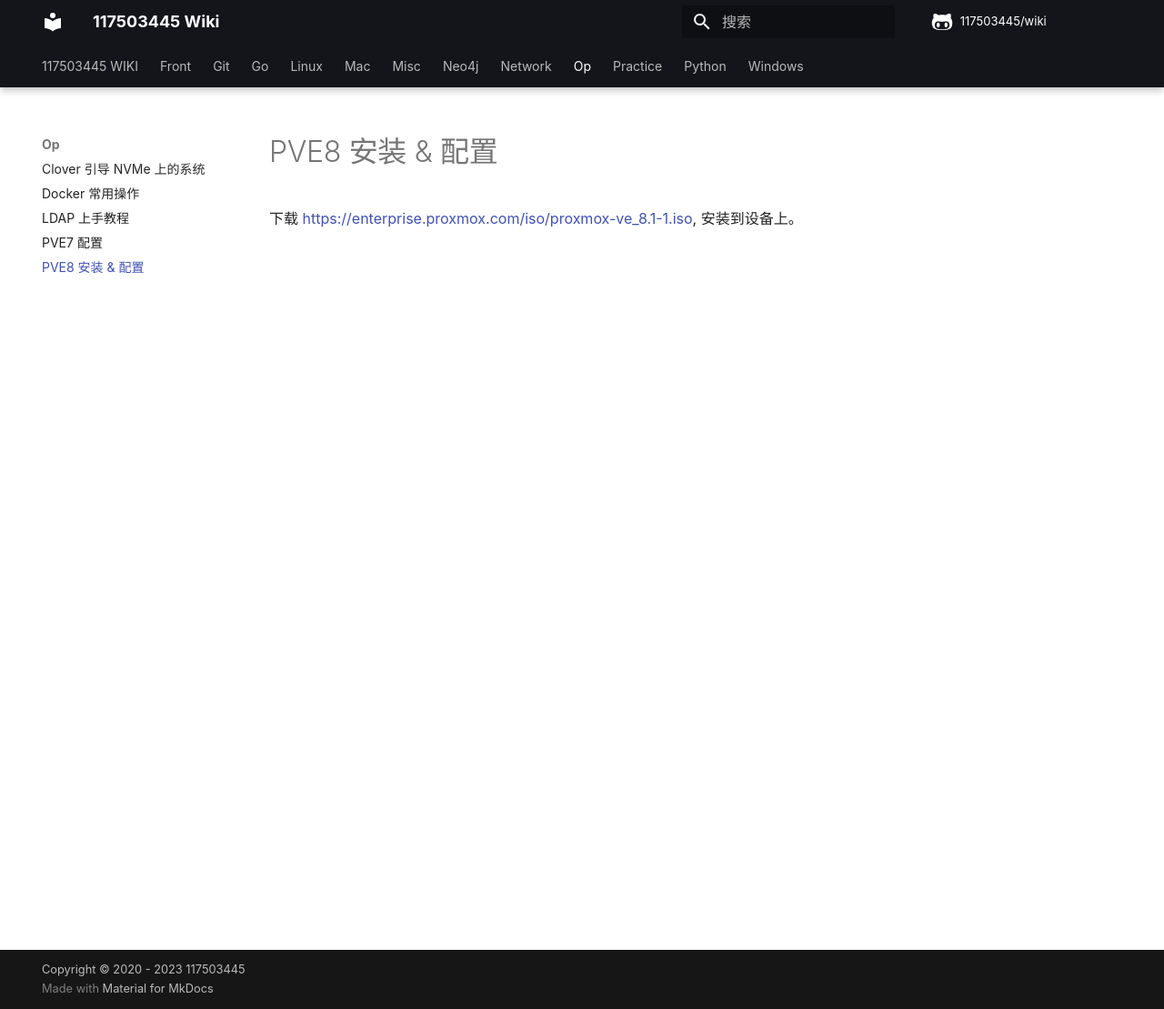
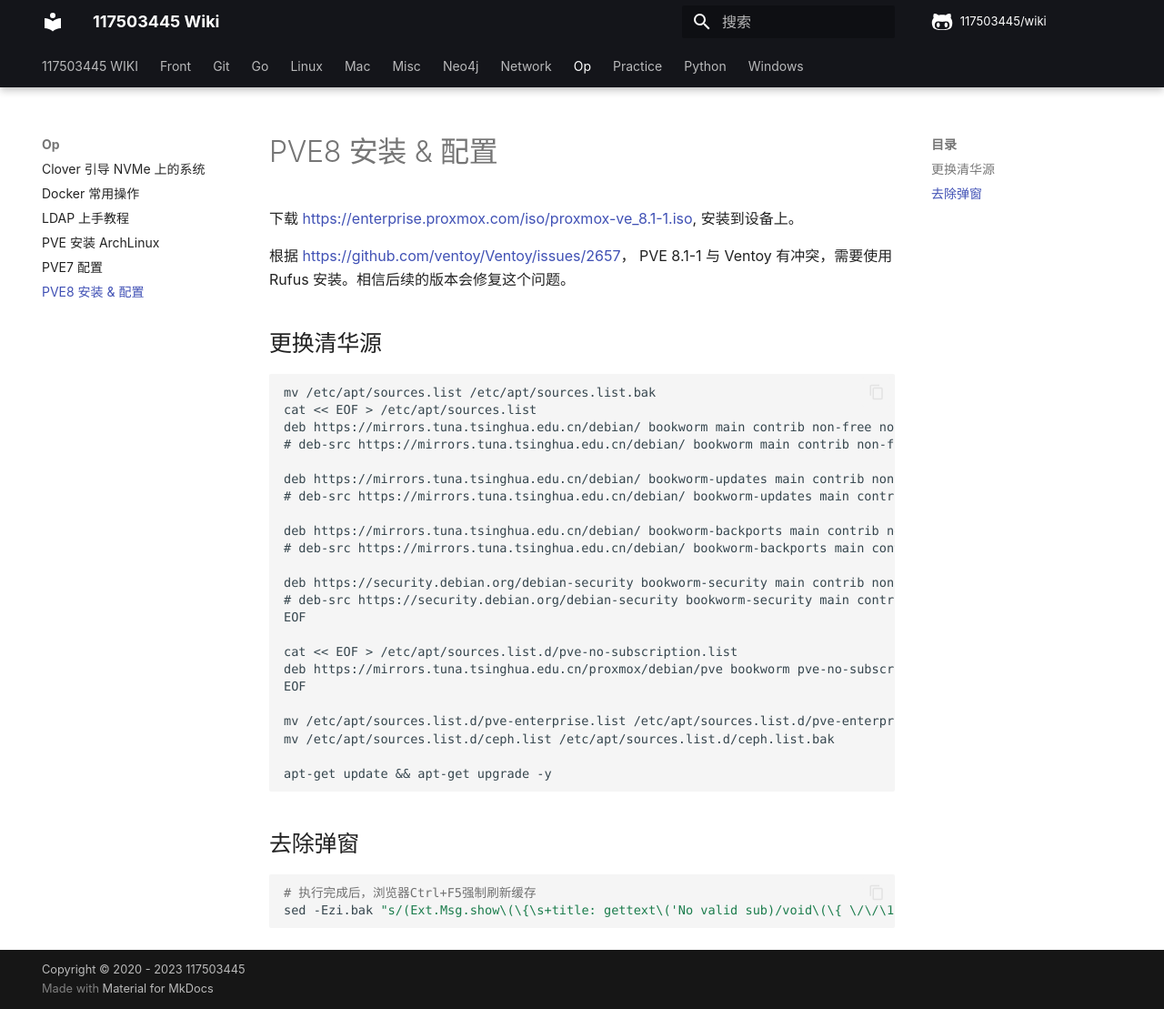
Before and after one commit to 117503445/wiki, an MkDocs documentation site: the page built from docs/op/PVE8 安装 & 配置.md, in a window 1280 px wide and 1109 px high. Shown: the whole window at 91% size. Built offline with MkDocs 1.6.1 and Material for MkDocs 9.7.7, drawn with Linux system fonts in a browser that asks for light colours; some web fonts are replaced; comment, search, counter and statistics services are not loaded.

````diff
--- a/docs/op/PVE8 安装 & 配置.md
+++ b/docs/op/PVE8 安装 & 配置.md
@@ -1,3 +1,41 @@
 # PVE8 安装 & 配置
 
 下载 <https://enterprise.proxmox.com/iso/proxmox-ve_8.1-1.iso>, 安装到设备上。
+
+根据 <https://github.com/ventoy/Ventoy/issues/2657>， PVE 8.1-1 与 Ventoy 有冲突，需要使用 Rufus 安装。相信后续的版本会修复这个问题。
+
+## 更换清华源
+
+
+```
+mv /etc/apt/sources.list /etc/apt/sources.list.bak
+cat << EOF > /etc/apt/sources.list
+deb https://mirrors.tuna.tsinghua.edu.cn/debian/ bookworm main contrib non-free non-free-firmware
+# deb-src https://mirrors.tuna.tsinghua.edu.cn/debian/ bookworm main contrib non-free non-free-firmware
+
+deb https://mirrors.tuna.tsinghua.edu.cn/debian/ bookworm-updates main contrib non-free non-free-firmware
+# deb-src https://mirrors.tuna.tsinghua.edu.cn/debian/ bookworm-updates main contrib non-free non-free-firmware
+
+deb https://mirrors.tuna.tsinghua.edu.cn/debian/ bookworm-backports main contrib non-free non-free-firmware
+# deb-src https://mirrors.tuna.tsinghua.edu.cn/debian/ bookworm-backports main contrib non-free non-free-firmware
+
+deb https://security.debian.org/debian-security bookworm-security main contrib non-free non-free-firmware
+# deb-src https://security.debian.org/debian-security bookworm-security main contrib non-free non-free-firmware
+EOF
+
+cat << EOF > /etc/apt/sources.list.d/pve-no-subscription.list
+deb https://mirrors.tuna.tsinghua.edu.cn/proxmox/debian/pve bookworm pve-no-subscription
+EOF
+
+mv /etc/apt/sources.list.d/pve-enterprise.list /etc/apt/sources.list.d/pve-enterprise.list.bak
+mv /etc/apt/sources.list.d/ceph.list /etc/apt/sources.list.d/ceph.list.bak
+
+apt-get update && apt-get upgrade -y
+```
+
+## 去除弹窗
+
+```sh
+# 执行完成后，浏览器Ctrl+F5强制刷新缓存
+sed -Ezi.bak "s/(Ext.Msg.show\(\{\s+title: gettext\('No valid sub)/void\(\{ \/\/\1/g" /usr/share/javascript/proxmox-widget-toolkit/proxmoxlib.js && systemctl restart pveproxy.service
+```
````
Also changed, not shown: docs/op/PVE 安装 ArchLinux.md (added, +22 -0 lines).
